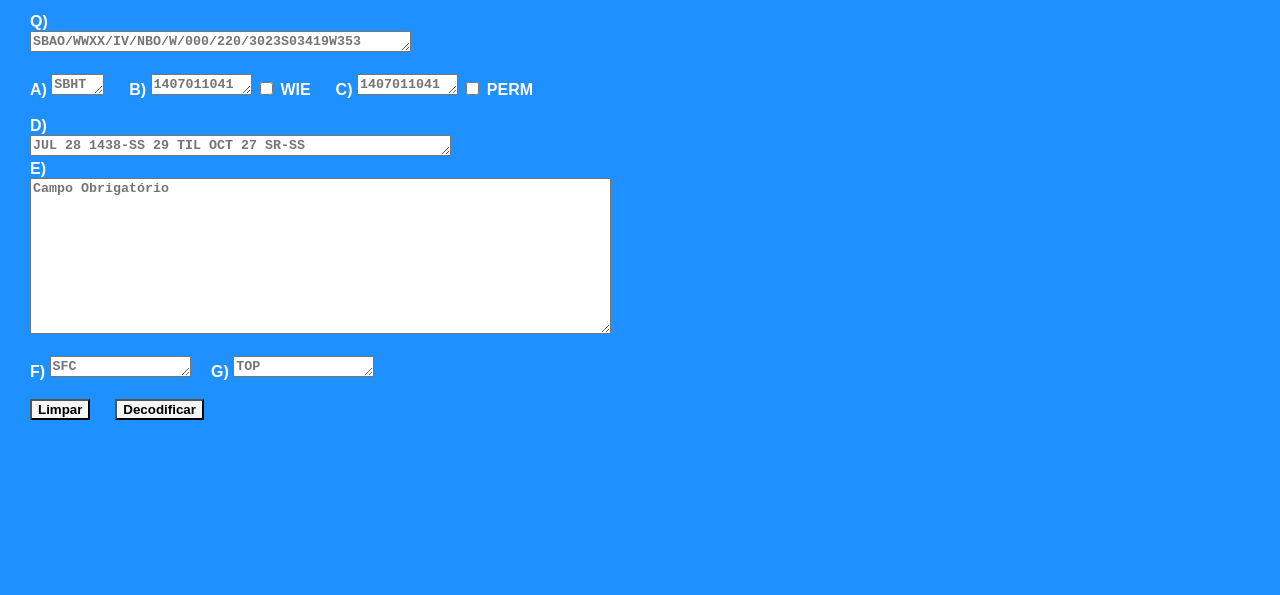
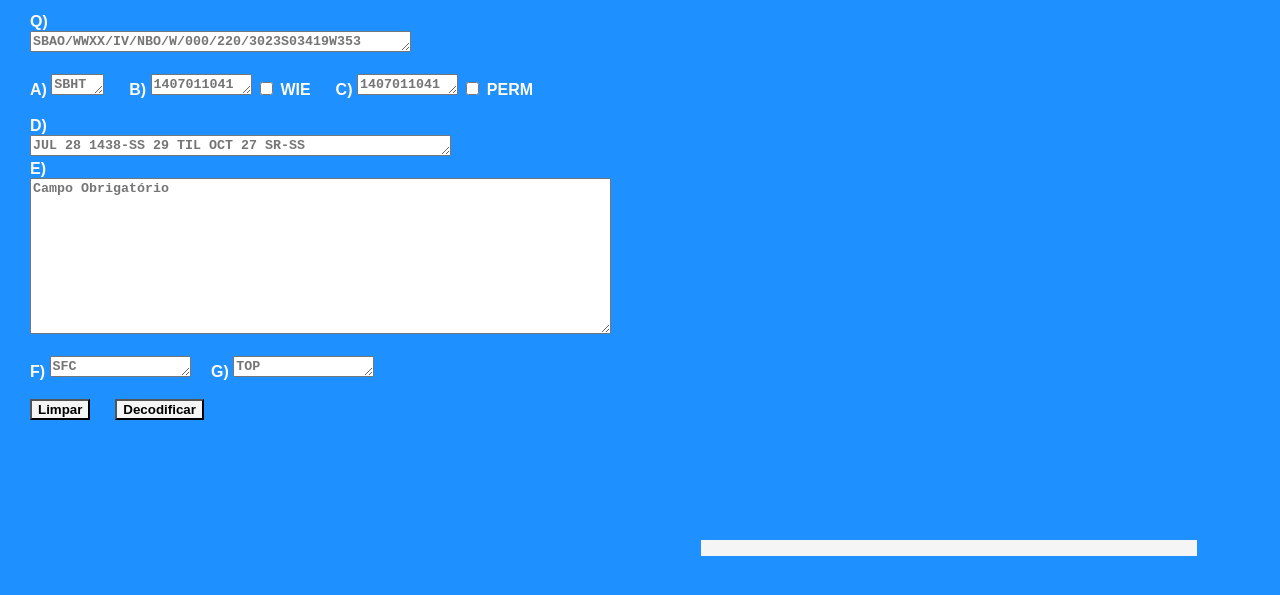
Before and after one commit to elenderg/NOTAM, a plain HTML site: page index.html in a window 1280 px wide. Shown: the part 101-696 px from the top of the page. Drawn offline with Linux system fonts and the light colour scheme.

Commit message:
Update style.css

```diff
--- a/css/style.css
+++ b/css/style.css
@@ -22,3 +22,11 @@ button.negrito{
     color: black;
     background-color: whitesmoke;
 }
+#resultado{
+    color: black;
+    background-color: whitesmoke;
+    WIDTH: 40%;
+    float: right;
+    margin-right: 6%;
+    margin-top: 120px;
+}
```
